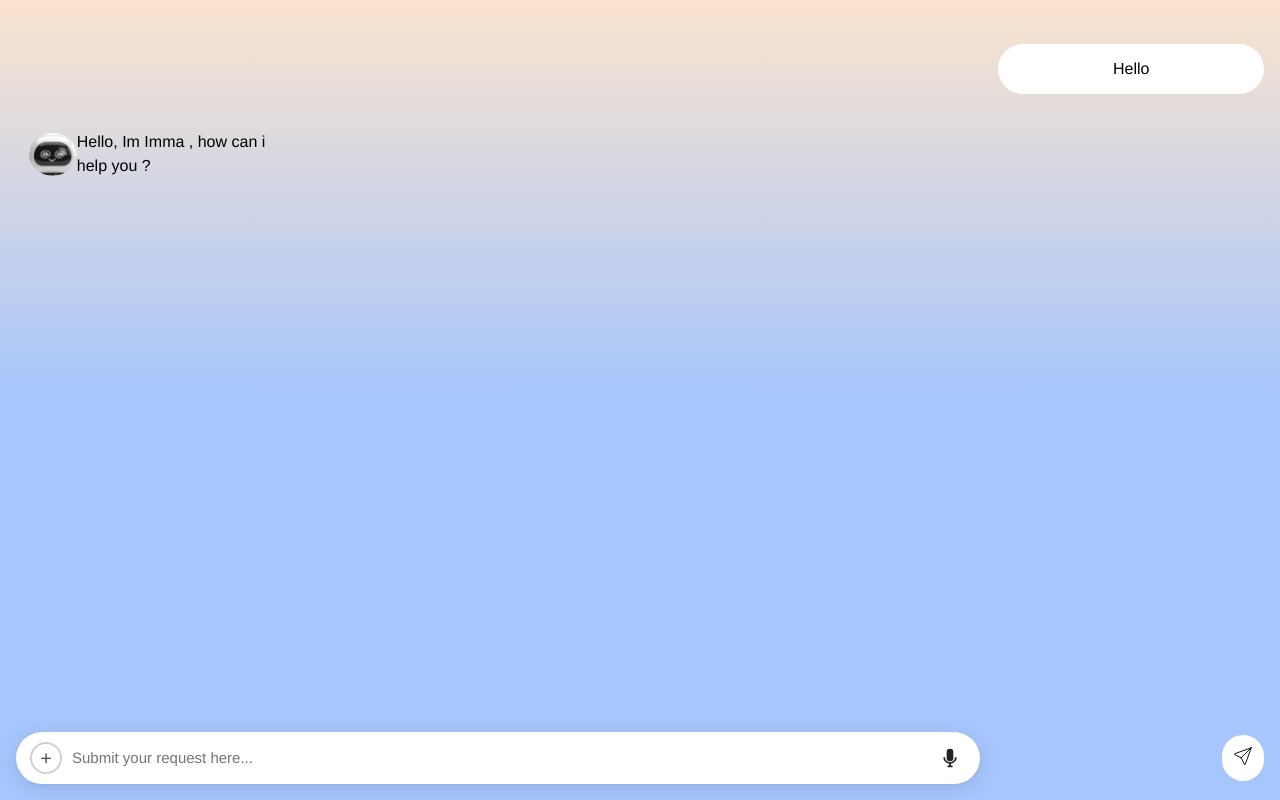
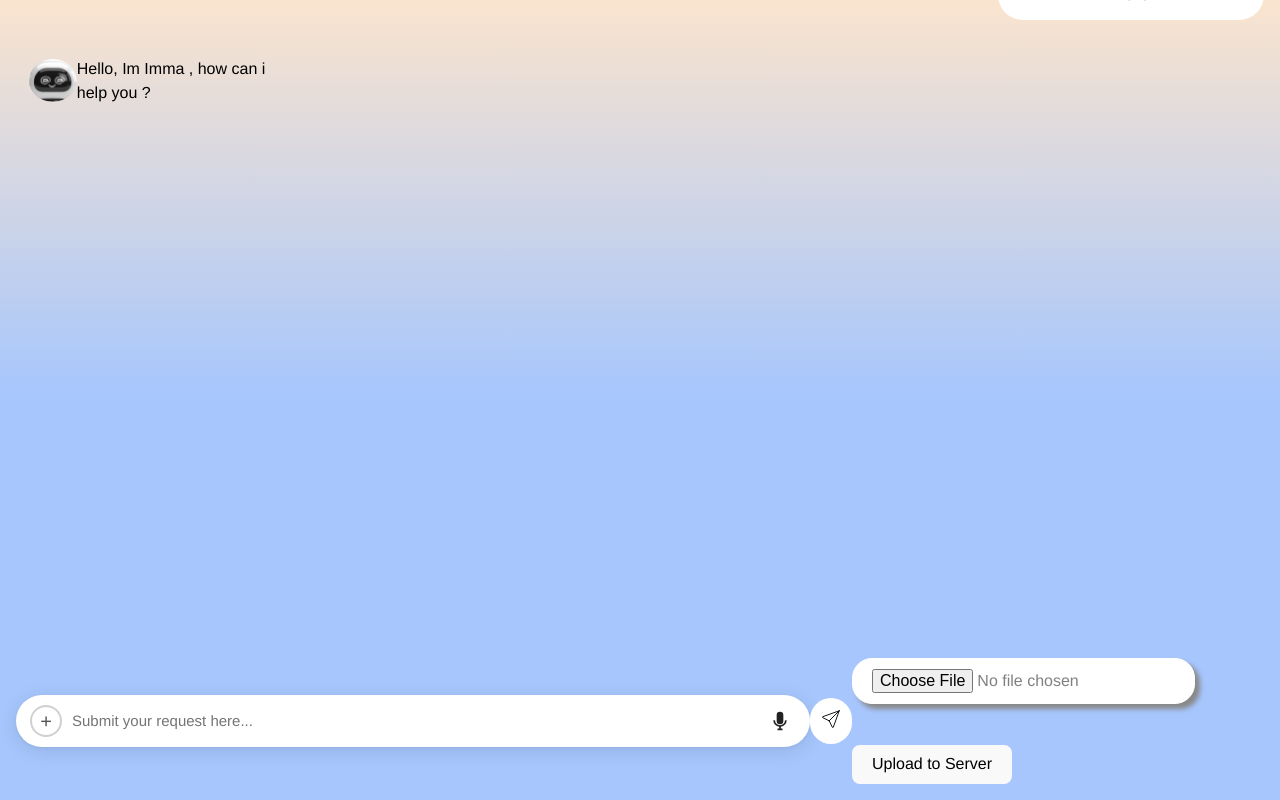
Before and after one commit to liesapoetsch/IMMA-Frontend, a React (Vite) app in the folder IMMA-frontend/: page / in a window 1280 px wide. Built offline with nearby package versions, Linux system fonts and the light colour scheme.

Commit message:
image-upload first draft and response

```diff
--- a/IMMA-frontend/src/ChatScreen.tsx
+++ b/IMMA-frontend/src/ChatScreen.tsx
@@ -1,4 +1,4 @@
-import {useState, useRef, useEffect} from "react";
+import {useState, useRef, useEffect, type ChangeEvent} from "react";
 import "./ChatScreen.css";
 import immaProfile from "./assets/ImmaProfilePicture.png"
 
@@ -39,6 +39,42 @@ export default function InputBar() {
         console.log(chatHistory);
     }, [chatHistory]);
 
+    const [selectedFile, setSelectedFile] = useState<File | null>(null);
+    const [url, setUrl] = useState<string | undefined>(undefined);
+
+
+
+    const handleFileChange = (event: ChangeEvent<HTMLInputElement>) => {
+        // Access the first file selected by the user
+        if (event.target.files && event.target.files.length > 0) {
+            setSelectedFile(event.target.files[0]);
+        }
+    };
+
+    const handleUpload = async () => {
+        if (!selectedFile) return alert("Please select a file first!");
+
+        // 1. Create FormData object
+        const formData = new FormData();
+
+        // 2. Append the file (the key 'image' must match what your backend expects)
+        formData.append('image', selectedFile);
+        formData.append('gemini_response', "Beschreibe das Bild und trenne dann deine antwort mit einem %% und erstelle danach einen Prompt für GPT der auf dem Bild die Löcher markiert.");
+
+        try {
+            // 3. Send via fetch
+            await fetch('http://localhost:8000/api/text_image_output/', {
+                method: 'POST',
+                body: formData, // Fetch automatically sets the Content-Type to multipart/form-data
+            }).then(res => res.json()).then(data => {
+                console.log(data);
+                setUrl(data.full_image_url);
+            });
+        } catch (error) {
+            console.error("Error uploading image:", error);
+        }
+    }
+
     function handleSendMessage() {
         if (value !== "") {
             setSendMessage(!sendMessage);
@@ -58,7 +94,7 @@ export default function InputBar() {
                 .then(data => setChatHistory(prev =>
                     prev.map((chat, index) =>
                         index === prev.length - 1
-                            ? { ...chat, answer: data.gemini_request }
+                            ? {...chat, answer: data.gemini_request}
                             : chat
                     )
                 ))
@@ -69,6 +105,7 @@ export default function InputBar() {
 
     return (
         <div className="page">
+            <img src={url} alt={"Cooles bild"}/>
             <div className="chatContainer" ref={containerRef}>
                 {chatHistory.map((chat: chatHistory) => (
                     <div className={"bubbleContainer"} key={chat.id}>
@@ -139,6 +176,10 @@ export default function InputBar() {
                         <path d="M21 3l-6.5 18a.55 .55 0 0 1 -1 0l-3.5 -7l-7 -3.5a.55 .55 0 0 1 0 -1l18 -6.5"/>
                     </svg>
                 </button>
+                <div>
+                    <input type="file" onChange={handleFileChange} accept="image/*"/>
+                    <button onClick={handleUpload}>Upload to Server</button>
+                </div>
             </div>
         </div>
     );
```
